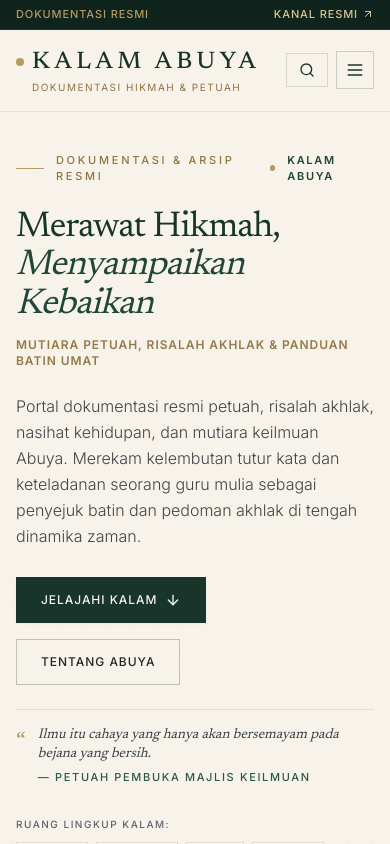
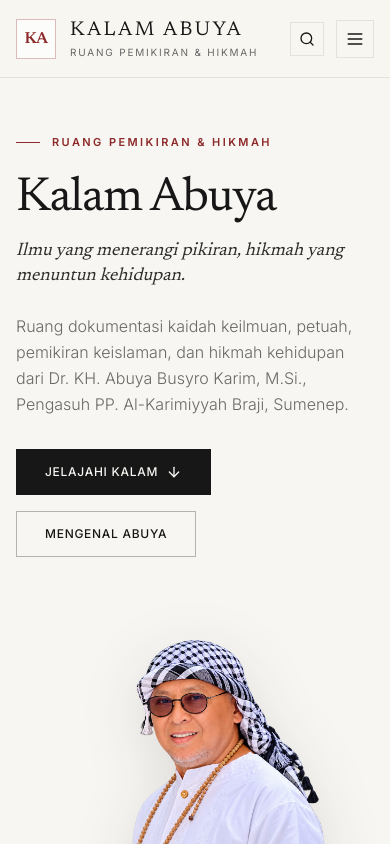
Before and after one commit to hamrasidi7-rgb/kalam-abuya, a Next.js app: page / in a window 390 px wide. Shown: the top 844 px of the page. Built offline with nearby package versions, Linux system fonts and the light colour scheme.

Commit message:
feat: redesign Header dan Hero section dengan konsep Islamic Intellectual Editorial

```diff
--- a/src/components/Header.tsx
+++ b/src/components/Header.tsx
@@ -1,8 +1,8 @@
 "use client";
 
 import React, { useState, useEffect } from "react";
-import { Search, Menu, X, ArrowUpRight, Compass } from "lucide-react";
-import { NAV_LINKS, SITE_METADATA } from "@/data/kalam-data";
+import { Search, Menu, X } from "lucide-react";
+import { NAV_LINKS } from "@/data/kalam-data";
 
 interface HeaderProps {
   onOpenSearch: () => void;
@@ -14,17 +14,13 @@ export const Header: React.FC<HeaderProps> = ({ onOpenSearch }) => {
 
   useEffect(() => {
     const handleScroll = () => {
-      if (window.scrollY > 30) {
-        setIsScrolled(true);
-      } else {
-        setIsScrolled(false);
-      }
+      setIsScrolled(window.scrollY > 15);
     };
     window.addEventListener("scroll", handleScroll);
     return () => window.removeEventListener("scroll", handleScroll);
   }, []);
 
-  // Prevent background scroll when mobile drawer is open
+  // Mencegah scroll body saat drawer mobile terbuka
   useEffect(() => {
     if (mobileMenuOpen) {
       document.body.style.overflow = "hidden";
@@ -37,195 +33,143 @@ export const Header: React.FC<HeaderProps> = ({ onOpenSearch }) => {
   }, [mobileMenuOpen]);
 
   return (
-    <>
-      {/* Top Editorial Masthead Bar */}
-      <div className="bg-forest-900 text-ivory-200 border-b border-forest-700/50 py-1.5 px-4 sm:px-8 text-[11px] tracking-editorial font-sans uppercase">
-        <div className="max-w-7xl mx-auto flex items-center justify-between">
-          <div className="flex items-center space-x-3">
-            <span className="text-gold font-medium">Dokumentasi Resmi</span>
-            <span className="hidden sm:inline text-forest-400">•</span>
-            <span className="hidden sm:inline text-ivory/80">Arsip Hikmah & Bimbingan Akhlak</span>
-          </div>
-          <div className="flex items-center space-x-4">
-            <span className="text-ivory/70 hidden md:inline">Tahun 1446 H / 2026 M</span>
-            <span className="text-forest-400 hidden md:inline">•</span>
+    <header
+      className={`sticky top-0 z-50 h-[78px] bg-[#F7F6F2]/95 backdrop-blur-sm border-b transition-colors duration-200 ${
+        isScrolled
+          ? "border-[#E5E2D9] shadow-[0_1px_3px_rgba(0,0,0,0.02)]"
+          : "border-[#E5E2D9]"
+      }`}
+    >
+      <div className="max-w-7xl mx-auto h-full px-4 sm:px-6 lg:px-8 flex items-center justify-between">
+
+        {/* Sisi Kiri: Logo Kalam Abuya & Wordmark */}
         <a
-              href="#kanal-resmi"
-              className="text-gold-light hover:text-white transition-colors flex items-center gap-1 font-medium"
+          href="#beranda"
+          className="flex items-center gap-3.5 group focus:outline-none"
+          aria-label="Kalam Abuya — Kembali ke Beranda"
         >
-              <span>Kanal Resmi</span>
-              <ArrowUpRight className="w-3 h-3" />
-            </a>
-          </div>
-        </div>
+          {/* Logo Monogram Minimalis */}
+          <div className="w-10 h-10 border border-[#8D2929]/30 bg-white/60 flex items-center justify-center transition-colors duration-300 group-hover:border-[#8D2929]">
+            <span className="font-serif text-[#8D2929] text-base font-semibold tracking-tighter">
+              KA
+            </span>
           </div>
 
-      {/* Main Editorial Header */}
-      <header
-        className={`sticky top-0 z-40 transition-all duration-300 ${
-          isScrolled
-            ? "bg-ivory/95 backdrop-blur-md shadow-sm border-b border-gold/30 py-3"
-            : "bg-ivory border-b border-gold/20 py-4 sm:py-5"
-        }`}
-      >
-        <div className="max-w-7xl mx-auto px-4 sm:px-6 lg:px-8">
-          <div className="flex items-center justify-between">
-            {/* Left: Brand Wordmark */}
-            <a
-              href="#beranda"
-              className="group flex flex-col focus:outline-none"
-              aria-label="Kalam Abuya - Kembali ke Beranda"
-            >
-              <div className="flex items-center gap-2">
-                <span className="w-2 h-2 rounded-full bg-gold transition-transform duration-300 group-hover:scale-125" />
-                <span className="font-serif text-2xl sm:text-3xl tracking-[0.18em] font-medium text-forest group-hover:text-forest-700 transition-colors">
+          {/* Wordmark Editorial */}
+          <div className="flex flex-col">
+            <span className="font-serif text-xl sm:text-2xl tracking-[0.12em] font-normal text-[#171717] group-hover:text-[#8D2929] transition-colors leading-tight">
               KALAM ABUYA
             </span>
+            <span className="text-[10px] font-sans tracking-[0.18em] uppercase text-[#686868] mt-0.5 font-normal">
+              Ruang Pemikiran &amp; Hikmah
+            </span>
           </div>
-              <span className="text-[10px] sm:text-[11px] font-sans tracking-wideEditorial uppercase text-gold-dark mt-0.5 ml-4">
-                Dokumentasi Hikmah & Petuah
-              </span>
         </a>
 
-            {/* Center: Desktop Navigation */}
-            <nav className="hidden lg:flex items-center space-x-8">
+        {/* Tengah: Navigasi Desktop (5 menu editorial) */}
+        <nav className="hidden lg:flex items-center space-x-8 xl:space-x-10">
           {NAV_LINKS.map((link) => (
             <a
               key={link.label}
               href={link.href}
-                  className="font-sans text-[13px] tracking-editorial uppercase text-charcoal hover:text-forest transition-colors relative py-1 group font-medium"
+              className="font-sans text-[13px] tracking-[0.05em] text-[#171717]/85 hover:text-[#8D2929] transition-colors relative py-1 font-medium group"
             >
-                  {link.label}
-                  <span className="absolute bottom-0 left-0 w-0 h-[1.5px] bg-gold transition-all duration-300 group-hover:w-full" />
+              <span>{link.label}</span>
+              <span className="absolute bottom-0 left-0 w-0 h-[1.5px] bg-[#8D2929] transition-all duration-200 group-hover:w-full" />
             </a>
           ))}
         </nav>
 
-            {/* Right: Actions (Search + CTA + Mobile Toggle) */}
-            <div className="flex items-center space-x-2 sm:space-x-3">
-              {/* Search Button */}
+        {/* Sisi Kanan: Ikon Pencarian & Mobile Hamburger Toggle */}
+        <div className="flex items-center gap-3">
+          {/* Tombol Pencarian */}
           <button
             onClick={onOpenSearch}
-                className="flex items-center gap-2 px-3 py-2 text-charcoal hover:text-forest hover:bg-forest/5 border border-forest/15 transition-all text-xs uppercase tracking-editorial"
-                aria-label="Cari kalam atau artikel"
+            className="flex items-center gap-2 p-2 sm:px-3 sm:py-2 text-[#171717] hover:text-[#8D2929] hover:bg-[#8D2929]/5 border border-[#E5E2D9] transition-colors"
+            aria-label="Buka pencarian"
           >
-                <Search className="w-4 h-4 text-forest" />
-                <span className="hidden sm:inline font-sans font-medium">Cari</span>
-                <kbd className="hidden md:inline text-[10px] bg-forest/10 text-forest px-1.5 py-0.5 rounded font-mono">
+            <Search className="w-4 h-4 text-[#171717]" />
+            <span className="hidden sm:inline font-sans text-xs tracking-wider uppercase text-[#686868]">
+              Cari
+            </span>
+            <kbd className="hidden md:inline text-[10px] bg-black/5 text-[#686868] px-1.5 py-0.5 rounded font-mono">
               ⌘K
             </kbd>
           </button>
 
-              {/* Desktop CTA */}
-              <a
-                href="#kalam-pilihan"
-                className="hidden sm:inline-flex items-center justify-center px-4 py-2 bg-forest text-ivory text-xs uppercase tracking-editorial font-medium hover:bg-forest-900 transition-all border border-forest shadow-sm"
-              >
-                Jelajahi Kalam
-              </a>
-
-              {/* Mobile Drawer Trigger */}
+          {/* Mobile Hamburger Toggle */}
           <button
             onClick={() => setMobileMenuOpen(true)}
-                className="lg:hidden p-2 text-forest hover:text-forest-900 hover:bg-forest/5 border border-forest/20 transition-colors"
-                aria-label="Buka menu navigasi"
+            className="lg:hidden p-2 text-[#171717] hover:text-[#8D2929] hover:bg-[#8D2929]/5 border border-[#E5E2D9] transition-colors"
+            aria-label="Buka menu navigasi mobile"
             aria-expanded={mobileMenuOpen}
           >
             <Menu className="w-5 h-5" />
           </button>
         </div>
+
       </div>
-        </div>
-      </header>
 
-      {/* Clean Mobile Drawer (No duplicate elements) */}
+      {/* Mobile Navigation Drawer */}
       {mobileMenuOpen && (
         <div className="fixed inset-0 z-50 lg:hidden">
           {/* Backdrop */}
           <div
-            className="fixed inset-0 bg-forest-950/60 backdrop-blur-sm transition-opacity"
+            className="fixed inset-0 bg-black/40 backdrop-blur-xs transition-opacity"
             onClick={() => setMobileMenuOpen(false)}
             aria-hidden="true"
           />
 
-          {/* Drawer Container */}
-          <div className="fixed inset-y-0 right-0 w-full max-w-xs sm:max-w-sm bg-ivory shadow-2xl flex flex-col justify-between border-l border-gold/40 z-10 animate-slideInRight">
+          {/* Drawer Panel */}
+          <div className="fixed inset-y-0 right-0 w-full max-w-xs sm:max-w-sm bg-[#F7F6F2] shadow-xl flex flex-col justify-between border-l border-[#E5E2D9] z-10">
             {/* Drawer Header */}
             <div>
-              <div className="p-5 flex items-center justify-between border-b border-gold/25 bg-ivory-light">
-                <div>
-                  <span className="font-serif text-xl tracking-[0.15em] font-medium text-forest block">
+              <div className="h-[78px] px-6 flex items-center justify-between border-b border-[#E5E2D9]">
+                <div className="flex items-center gap-2.5">
+                  <div className="w-8 h-8 border border-[#8D2929]/30 flex items-center justify-center">
+                    <span className="font-serif text-[#8D2929] text-xs font-semibold">KA</span>
+                  </div>
+                  <span className="font-serif text-lg tracking-[0.1em] font-normal text-[#171717]">
                     KALAM ABUYA
-                  </span>
-                  <span className="text-[10px] tracking-wideEditorial uppercase text-gold-dark">
-                    Menu & Navigasi
                   </span>
                 </div>
                 <button
                   onClick={() => setMobileMenuOpen(false)}
-                  className="p-2 text-charcoal hover:text-forest border border-forest/20 transition-colors"
+                  className="p-2 text-[#171717] hover:text-[#8D2929] transition-colors"
                   aria-label="Tutup menu navigasi"
                 >
                   <X className="w-5 h-5" />
                 </button>
               </div>
 
-              {/* Search Shortcut in Drawer */}
-              <div className="p-4 border-b border-gold/15 bg-white/40">
-                <button
-                  onClick={() => {
-                    setMobileMenuOpen(false);
-                    onOpenSearch();
-                  }}
-                  className="w-full flex items-center justify-between px-3.5 py-2.5 bg-ivory border border-forest/20 text-charcoal text-xs uppercase tracking-editorial hover:border-gold transition-colors"
-                >
-                  <span className="flex items-center gap-2">
-                    <Search className="w-4 h-4 text-forest" />
-                    <span>Cari Kalam & Artikel</span>
-                  </span>
-                  <span className="text-[10px] text-gold-dark font-sans font-medium">Buka</span>
-                </button>
-              </div>
-
-              {/* Navigation Links */}
-              <nav className="p-4 space-y-1">
+              {/* Drawer Links */}
+              <nav className="p-6 space-y-1">
                 {NAV_LINKS.map((link) => (
                   <a
                     key={link.label}
                     href={link.href}
                     onClick={() => setMobileMenuOpen(false)}
-                    className="flex items-center justify-between px-4 py-3 text-sm font-sans tracking-editorial uppercase text-charcoal hover:text-forest hover:bg-forest/5 transition-colors border-b border-gold/10 group"
+                    className="flex items-center justify-between py-3.5 text-sm font-sans tracking-[0.04em] text-[#171717] hover:text-[#8D2929] transition-colors border-b border-[#E5E2D9]/60 font-medium"
                   >
                     <span>{link.label}</span>
-                    <span className="text-gold opacity-0 group-hover:opacity-100 transition-opacity">
-                      →
-                    </span>
+                    <span className="text-[#8D2929] text-xs font-serif">→</span>
                   </a>
                 ))}
               </nav>
             </div>
 
-            {/* Drawer Footer */}
-            <div className="p-5 border-t border-gold/25 bg-ivory-light space-y-4">
-              <a
-                href="#kanal-resmi"
-                onClick={() => setMobileMenuOpen(false)}
-                className="w-full inline-flex items-center justify-center px-4 py-3 bg-forest text-ivory text-xs uppercase tracking-editorial font-medium hover:bg-forest-900 transition-colors"
-              >
-                Ikuti Kanal Resmi Abuya
-              </a>
-              <div className="text-center">
-                <p className="text-[11px] text-charcoal-muted font-serif italic">
-                  &ldquo;{SITE_METADATA.tagline}&rdquo;
+            {/* Drawer Footer Info */}
+            <div className="p-6 border-t border-[#E5E2D9] text-center">
+              <p className="font-serif italic text-xs text-[#686868] leading-relaxed">
+                &ldquo;Ilmu yang menerangi pikiran, hikmah yang menuntun kehidupan.&rdquo;
               </p>
-                <p className="text-[10px] text-gold-dark font-sans tracking-wide mt-1">
-                  Arsip & Dokumentasi Keilmuan
+              <p className="text-[10px] font-sans tracking-widest uppercase text-[#8D2929] mt-2 font-medium">
+                Ruang Pemikiran &amp; Hikmah
               </p>
             </div>
           </div>
         </div>
-        </div>
       )}
-    </>
+    </header>
   );
 };
--- a/src/components/Hero.tsx
+++ b/src/components/Hero.tsx
@@ -3,146 +3,76 @@
 import React from "react";
 import Image from "next/image";
 import { ArrowDown } from "lucide-react";
-import { ABUYA_PROFILE } from "@/data/kalam-data";
 
 export const Hero: React.FC = () => {
   return (
     <section
       id="beranda"
-      className="relative bg-ivory pt-10 sm:pt-16 lg:pt-20 pb-12 sm:pb-16 lg:pb-0 border-b border-gold/30 overflow-x-clip z-10"
+      className="relative bg-[#F7F6F2] pt-12 sm:pt-16 lg:pt-20 pb-0 border-b border-[#E5E2D9] overflow-x-clip z-10"
     >
-      {/* Background subtle editorial paper texture accent */}
-      <div className="absolute inset-0 paper-pattern opacity-60 pointer-events-none" />
+      <div className="max-w-7xl mx-auto px-4 sm:px-6 lg:px-8 relative">
+        <div className="grid grid-cols-1 lg:grid-cols-12 gap-8 lg:gap-10 items-end">
 
-      <div className="max-w-7xl mx-auto px-4 sm:px-6 lg:px-8 relative">
-        <div className="grid grid-cols-1 lg:grid-cols-12 gap-10 lg:gap-8 items-end">
+          {/* Kolom Kiri: Teks & Narasi Keilmuan (7 cols) */}
+          <div className="lg:col-span-7 flex flex-col justify-center space-y-6 sm:space-y-8 pb-12 lg:pb-24 pt-2 lg:pt-6">
 
-          {/* Sisi Kiri: Headline, Tagline, dan Deskripsi Kalam Abuya (7 cols) */}
-          <div className="lg:col-span-7 xl:col-span-7 flex flex-col justify-center space-y-6 sm:space-y-8 pb-4 lg:pb-16">
-
-            {/* Editorial Kicker & Status */}
+            {/* Label Kecil */}
             <div className="flex items-center gap-3">
-              <span className="w-8 h-[1px] bg-gold" />
-              <span className="font-sans text-[11px] sm:text-xs tracking-ultraWide uppercase text-gold-dark font-medium">
-                Dokumentasi &amp; Arsip Resmi
-              </span>
-              <span className="w-1.5 h-1.5 rounded-full bg-gold" />
-              <span className="font-sans text-[11px] tracking-wideEditorial text-forest-700 uppercase font-semibold">
-                Kalam Abuya
+              <span className="w-6 h-[1.5px] bg-[#8D2929]" />
+              <span className="font-sans text-[11px] sm:text-xs font-semibold tracking-[0.22em] uppercase text-[#8D2929]">
+                RUANG PEMIKIRAN &amp; HIKMAH
               </span>
             </div>
 
-            {/* Headline */}
-            <div className="space-y-3">
-              <h1 className="font-serif text-4xl sm:text-5xl md:text-6xl xl:text-7xl text-forest font-normal tracking-tight leading-[1.08]">
-                Merawat Hikmah, <br />
-                <span className="italic font-serif text-forest-700">
-                  Menyampaikan Kebaikan
-                </span>
+            {/* Headline & Tagline */}
+            <div className="space-y-4">
+              <h1 className="font-serif text-5xl sm:text-6xl md:text-7xl lg:text-7xl xl:text-8xl text-[#171717] font-normal tracking-tight leading-[1.02]">
+                Kalam Abuya
               </h1>
 
-              {/* Tagline */}
-              <p className="font-sans text-xs sm:text-sm font-semibold tracking-editorial uppercase text-gold-dark/95">
-                Mutiara Petuah, Risalah Akhlak &amp; Panduan Batin Umat
+              <p className="font-serif italic text-lg sm:text-xl md:text-2xl text-[#171717]/90 leading-snug font-normal">
+                Ilmu yang menerangi pikiran, hikmah yang menuntun kehidupan.
               </p>
             </div>
 
-            {/* Deskripsi Kalam Abuya */}
-            <p className="font-sans text-base sm:text-lg text-charcoal/85 leading-relaxed max-w-xl font-light">
-              Portal dokumentasi resmi petuah, risalah akhlak, nasihat kehidupan, dan mutiara keilmuan Abuya. Merekam kelembutan tutur kata dan keteladanan seorang guru mulia sebagai penyejuk batin dan pedoman akhlak di tengah dinamika zaman.
+            {/* Deskripsi */}
+            <p className="font-sans text-base sm:text-lg text-[#686868] leading-relaxed max-w-xl font-light">
+              Ruang dokumentasi kaidah keilmuan, petuah, pemikiran keislaman, dan hikmah kehidupan dari Dr. KH. Abuya Busyro Karim, M.Si., Pengasuh PP. Al-Karimiyyah Braji, Sumenep.
             </p>
 
-            {/* CTA Buttons */}
-            <div className="pt-1 flex flex-wrap items-center gap-4">
+            {/* CTA Group */}
+            <div className="pt-2 flex flex-wrap items-center gap-4">
               <a
                 href="#kalam-pilihan"
-                className="inline-flex items-center justify-center px-6 py-3.5 bg-forest text-ivory text-xs sm:text-sm uppercase tracking-editorial font-medium hover:bg-forest-900 transition-all border border-forest shadow-sm group"
+                className="inline-flex items-center justify-center px-7 py-3.5 bg-[#171717] text-[#F7F6F2] text-xs sm:text-sm font-sans font-medium tracking-[0.06em] uppercase hover:bg-[#8D2929] transition-colors border border-[#171717] hover:border-[#8D2929]"
               >
                 <span>Jelajahi Kalam</span>
-                <ArrowDown className="w-4 h-4 ml-2 group-hover:translate-y-1 transition-transform" />
+                <ArrowDown className="w-4 h-4 ml-2" />
               </a>
 
               <a
                 href="#profil-abuya"
-                className="inline-flex items-center justify-center px-6 py-3.5 bg-transparent text-charcoal hover:text-forest text-xs sm:text-sm uppercase tracking-editorial font-medium border border-forest/25 hover:border-gold hover:bg-ivory-light transition-all"
+                className="inline-flex items-center justify-center px-7 py-3.5 bg-transparent text-[#171717] hover:text-[#8D2929] text-xs sm:text-sm font-sans font-medium tracking-[0.06em] uppercase border border-[#171717]/30 hover:border-[#8D2929] transition-colors"
               >
-                <span>Tentang Abuya</span>
+                <span>Mengenal Abuya</span>
               </a>
-            </div>
-
-            {/* Editorial Micro-quote Pill */}
-            <div className="pt-4 border-t border-gold/25 flex items-start gap-3 max-w-xl">
-              <span className="text-gold font-serif text-2xl leading-none mt-1">&ldquo;</span>
-              <div>
-                <p className="font-serif italic text-sm sm:text-base text-charcoal-light leading-snug">
-                  Ilmu itu cahaya yang hanya akan bersemayam pada bejana yang bersih.
-                </p>
-                <p className="font-sans text-[11px] uppercase tracking-wideEditorial text-forest-600 mt-1 font-medium">
-                  — Petuah Pembuka Majlis Keilmuan
-                </p>
-              </div>
-            </div>
-
-            {/* Ruang Lingkup 6 Tema Kehidupan */}
-            <div className="pt-2">
-              <div className="flex items-center gap-2 mb-2.5">
-                <span className="text-[10px] font-sans tracking-wideEditorial uppercase text-charcoal-muted font-medium">
-                  Ruang Lingkup Kalam:
-                </span>
-              </div>
-              <div className="flex flex-wrap items-center gap-2 sm:gap-2.5 text-xs text-charcoal font-sans">
-                {["Akhlak", "Keluarga", "Ilmu", "Ibadah", "Kepemimpinan", "Kemasyarakatan"].map((theme) => (
-                  <a
-                    key={theme}
-                    href="#tema-kehidupan"
-                    className="inline-flex items-center gap-1.5 px-3 py-1 bg-ivory-light border border-gold/30 hover:border-forest hover:text-forest transition-colors text-[11px] font-medium"
-                  >
-                    <span className="w-1 h-1 rounded-full bg-gold" />
-                    <span>{theme}</span>
-                  </a>
-                ))}
-              </div>
             </div>
 
           </div>
 
-          {/* Sisi Kanan: Foto Abuya Ukuran Besar & Sedikit Keluar Batas Bawah Hero (5 cols) */}
-          <div className="lg:col-span-5 xl:col-span-5 relative flex flex-col justify-end items-center lg:items-end pt-4 lg:pt-0">
-
-            {/* Ambient Lighting / Glow di Belakang Abuya */}
-            <div className="absolute bottom-6 right-1/2 lg:right-10 translate-x-1/2 lg:translate-x-0 w-[300px] sm:w-[420px] lg:w-[480px] aspect-square rounded-full bg-gradient-to-t from-gold/25 via-gold/10 to-transparent filter blur-3xl pointer-events-none -z-10" />
-
-            {/* Bingkai Lengkung Editorial Klasik di Belakang Foto */}
-            <div className="absolute bottom-6 right-1/2 lg:right-8 translate-x-1/2 lg:translate-x-0 w-[280px] sm:w-[380px] lg:w-[440px] h-[340px] sm:h-[430px] lg:h-[490px] rounded-t-full border border-gold/30 pointer-events-none -z-10 opacity-75" />
-
-            {/* Wadah Foto Abuya — Sedikit keluar dari batas bawah hero (-mb-8 sm:-mb-12 lg:-mb-14 xl:-mb-16) */}
-            <div className="relative z-10 w-full max-w-[340px] sm:max-w-[420px] md:max-w-[460px] lg:max-w-[500px] xl:max-w-[560px] flex justify-center lg:justify-end -mb-8 sm:-mb-12 lg:-mb-14 xl:-mb-16">
-              <div className="relative w-full">
+          {/* Kolom Kanan: Foto Abuya Berukuran Besar, Natural, Tanpa Bingkai Kartu (5 cols) */}
+          <div className="lg:col-span-5 relative flex justify-center lg:justify-end items-end">
+            <div className="relative z-10 w-full max-w-[340px] sm:max-w-[420px] md:max-w-[480px] lg:max-w-[520px] xl:max-w-[580px] -mb-6 sm:-mb-10 lg:-mb-14 xl:-mb-16 flex justify-center lg:justify-end">
               <Image
                 src="/images/Hero-Kalam Abuya.png"
-                  alt="Potret Mulia Abuya — Kalam Abuya"
+                alt="Dr. KH. Abuya Busyro Karim, M.Si. — Kalam Abuya"
                 width={1271}
                 height={1238}
                 priority
-                  className="w-full h-auto object-contain object-bottom drop-shadow-[0_20px_40px_rgba(23,53,43,0.22)] select-none pointer-events-none transform transition-transform duration-700 hover:scale-[1.01]"
-                  sizes="(max-width: 640px) 340px, (max-width: 1024px) 460px, 560px"
+                className="w-full h-auto object-contain object-bottom select-none pointer-events-none drop-shadow-[0_16px_30px_rgba(23,23,23,0.12)]"
+                sizes="(max-width: 640px) 340px, (max-width: 1024px) 480px, 580px"
               />
-
-                {/* Floating Editorial Badge */}
-                <div className="absolute bottom-16 sm:bottom-20 left-0 sm:-left-4 bg-ivory/95 backdrop-blur-md border border-gold/60 py-2.5 px-4 shadow-editorial hidden sm:flex items-center gap-3 z-20">
-                  <div className="w-2.5 h-2.5 rounded-full bg-gold animate-pulse" />
-                  <div>
-                    <span className="font-sans text-[10px] tracking-wideEditorial uppercase text-forest font-semibold block leading-tight">
-                      Guru Mulia &amp; Pendidik Ruhani
-                    </span>
-                    <span className="font-serif text-xs text-charcoal/80 italic">
-                      Dokumentasi &amp; Arsip Terbuka
-                    </span>
             </div>
-                </div>
-              </div>
-            </div>
-
           </div>
 
         </div>
```
Also changed, not shown: src/data/kalam-data.ts (+3 -4 lines). Lines whose indentation alone changed are shown as unchanged.
